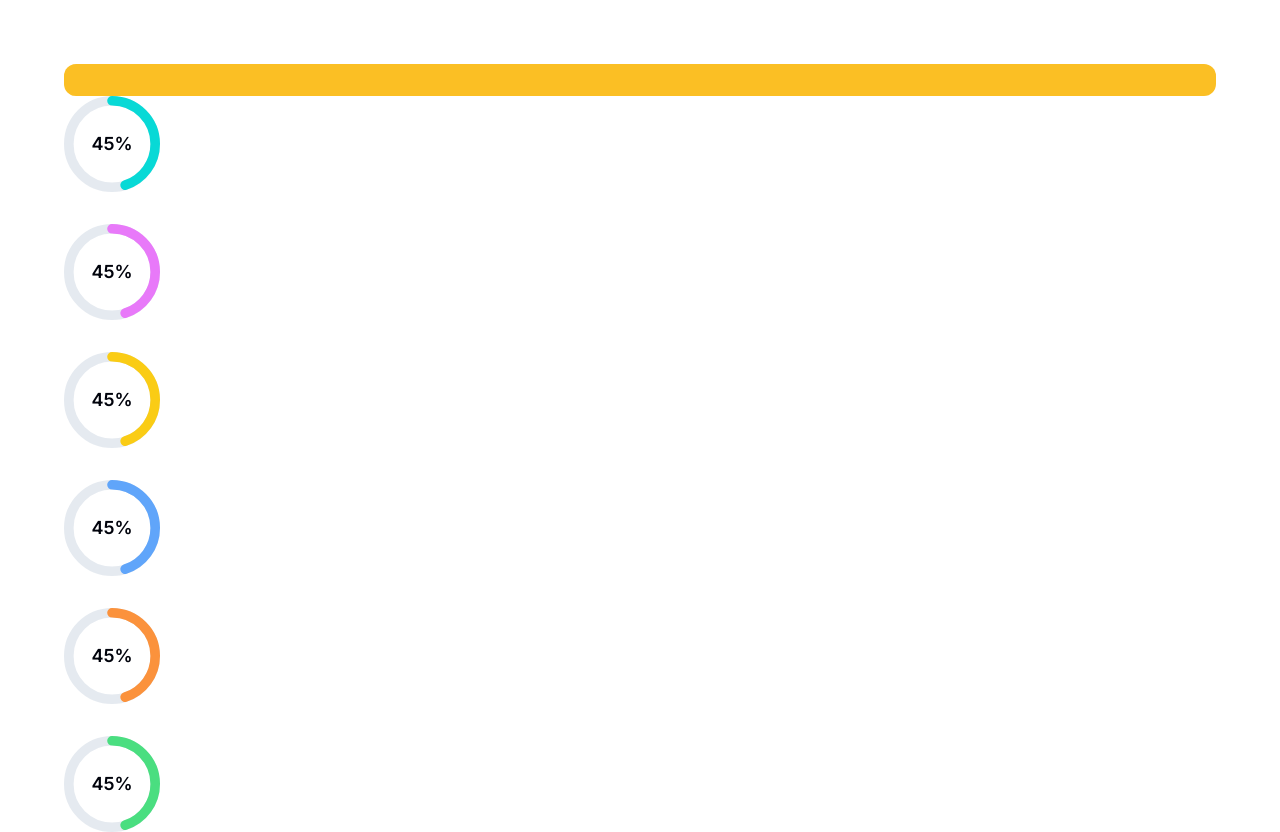
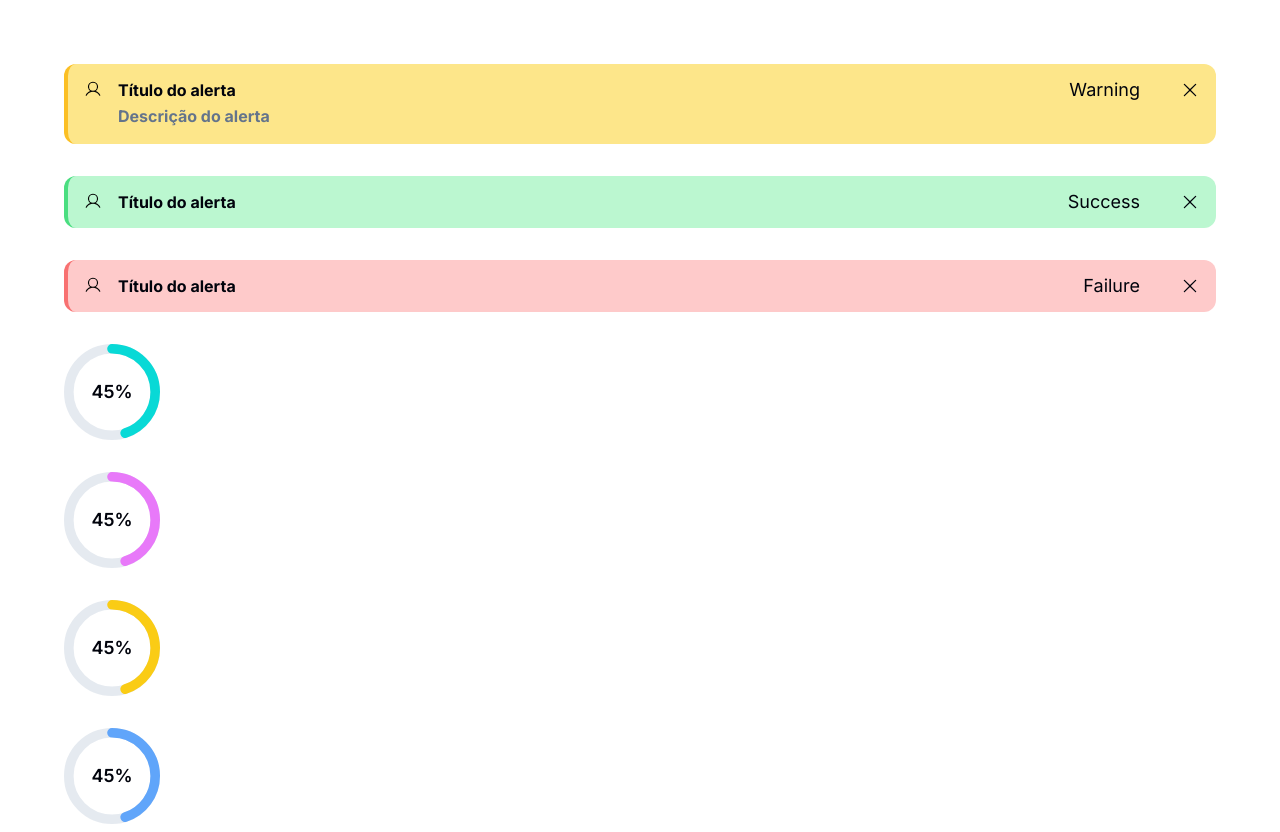
Before and after one commit to johnnyferreiradev/next-template, a Next.js app: page / in a window 1280 px wide. Shown: the top 832 px of the page. Built offline with nearby package versions, Linux system fonts and the light colour scheme.

Commit message:
Creating alert styles

```diff
--- a/src/app/page.tsx
+++ b/src/app/page.tsx
@@ -50,7 +50,35 @@ export default function Home() {
 
   return (
     <main className="p-16 dark:bg-[var(--dark-color)]">
-      <Alert />
+      <Alert
+        title="Título do alerta"
+        description="Descrição do alerta"
+        icon={<User />}
+        onClose={() => undefined}
+        className="mb-8"
+      >
+        <Text size="lg">Warning</Text>
+      </Alert>
+
+      <Alert
+        title="Título do alerta"
+        icon={<User />}
+        onClose={() => undefined}
+        theme="success"
+        className="mb-8"
+      >
+        <Text size="lg">Success</Text>
+      </Alert>
+
+      <Alert
+        title="Título do alerta"
+        icon={<User />}
+        onClose={() => undefined}
+        theme="failure"
+        className="mb-8"
+      >
+        <Text size="lg">Failure</Text>
+      </Alert>
 
       {circularProgressColors.map((item, index) => (
         <CircularProgress
--- a/src/components/molecule/Alert/index.tsx
+++ b/src/components/molecule/Alert/index.tsx
@@ -15,38 +15,33 @@ export default function Alert({
   onClose,
   theme = 'warning',
   title,
+  className = '',
 }: AlertProps) {
   return (
     <div
-      className={`alert ${description ? 'align-start' : ''} ${theme}`.trim()}
+      className={`alert alert__${theme} ${
+        description ? 'items-start' : ''
+      } ${className}`.trim()}
     >
-      <div className="left-side">
-        {icon && (
-          <div className="icon-section">
-            <Icon>{icon}</Icon>
-          </div>
-        )}
-        <div className="info-section">
+      <div className="alert__left-side">
+        {icon && <div className="alert__icon-section">{icon}</div>}
+        <div className="alert__info-section">
           {title && (
-            <Text className="alert-title" size="xl" weight="bold">
+            <Text className="alert__title" weight="bold">
               {title}
             </Text>
           )}
           {description && (
-            <Text
-              className="alert-description"
-              color="grayscale400"
-              weight="bold"
-            >
+            <Text className="alert__description" weight="bold">
               {description}
             </Text>
           )}
         </div>
       </div>
-      <div className="right-side">
-        {children && <div className="content-section">{children}</div>}
+      <div className="alert__right-side">
+        {children && <div className="alert__content-section">{children}</div>}
         {onClose && (
-          <div className="close-section">
+          <div className="alert__close-section">
             <Button size="sm" roundButton theme="link-dark" onClick={onClose}>
               <Icon>
                 <X size={20} />
--- a/src/components/molecule/Alert/styles.css
+++ b/src/components/molecule/Alert/styles.css
@@ -4,7 +4,74 @@
 
 @layer components {
   .alert {
-    @apply h-full flex items-center justify-between p-4 rounded-xl bg-[var(--warning-color-200)] border-l-4 border-[var(--warning-color-200)];
-    @apply animate-down-slide-fade-in;
+    @apply h-full flex items-center justify-between p-4 rounded-xl border-l-4;
+    @apply bg-[var(--grayscale-color-100)] animate-down-slide-fade-in;
+  }
+
+  .alert .alert__left-side,
+  .alert .alert__right-side {
+    @apply flex items-center;
+  }
+
+  .alert .alert__left-side {
+    @apply items-start pr-8;
+  }
+
+  .alert .alert__icon-section {
+    @apply mr-4;
+  }
+
+  .alert .alert__icon-section .icon,
+  .alert .alert__icon-section svg {
+    @apply text-lg;
+  }
+
+  .alert .alert__info-section .alert__title {
+    @apply leading-5;
+  }
+
+  .alert .alert__info-section .alert__description {
+    @apply mt-1 text-[var(--grayscale-color-500)];
+  }
+
+  .alert .alert__right-side {
+    @apply -m-2;
+  }
+
+  .alert .alert__right-side .alert__close-section {
+    @apply pl-8;
+  }
+
+  .alert .alert__right-side .alert__close-section .button {
+    @apply w-9 h-9 hover:bg-[var(--grayscale-color-300)];
+  }
+
+  .alert .alert__icon-section .icon,
+  .alert .alert__info-section .alert__title,
+  .alert .alert__right-side .alert__close-section .button .icon,
+  .alert .alert__content-section > .text {
+    @apply text-[var(--dark-color)] dark:text-[var(--dark-color)];
+  }
+
+  /* Themes */
+  .alert.alert__success {
+    @apply bg-[var(--success-color-100)] border-[var(--success-color-200)];
+  }
+  .alert.alert__success .alert__close-section .button {
+    @apply hover:bg-[var(--success-color-200)];
+  }
+
+  .alert.alert__failure {
+    @apply bg-[var(--failure-color-100)] border-[var(--failure-color-200)];
+  }
+  .alert.alert__failure .alert__close-section .button {
+    @apply hover:bg-[var(--failure-color-200)];
+  }
+
+  .alert.alert__warning {
+    @apply bg-[var(--warning-color-100)] border-[var(--warning-color-200)];
+  }
+  .alert.alert__warning .alert__close-section .button {
+    @apply hover:bg-[var(--warning-color-200)];
   }
 }
--- a/src/components/molecule/Alert/types.ts
+++ b/src/components/molecule/Alert/types.ts
@@ -11,4 +11,5 @@ export interface AlertProps {
   icon?: React.ReactNode;
   onClose?: () => void;
   theme?: keyof typeof AlertThemes;
+  className?: string;
 }
```
